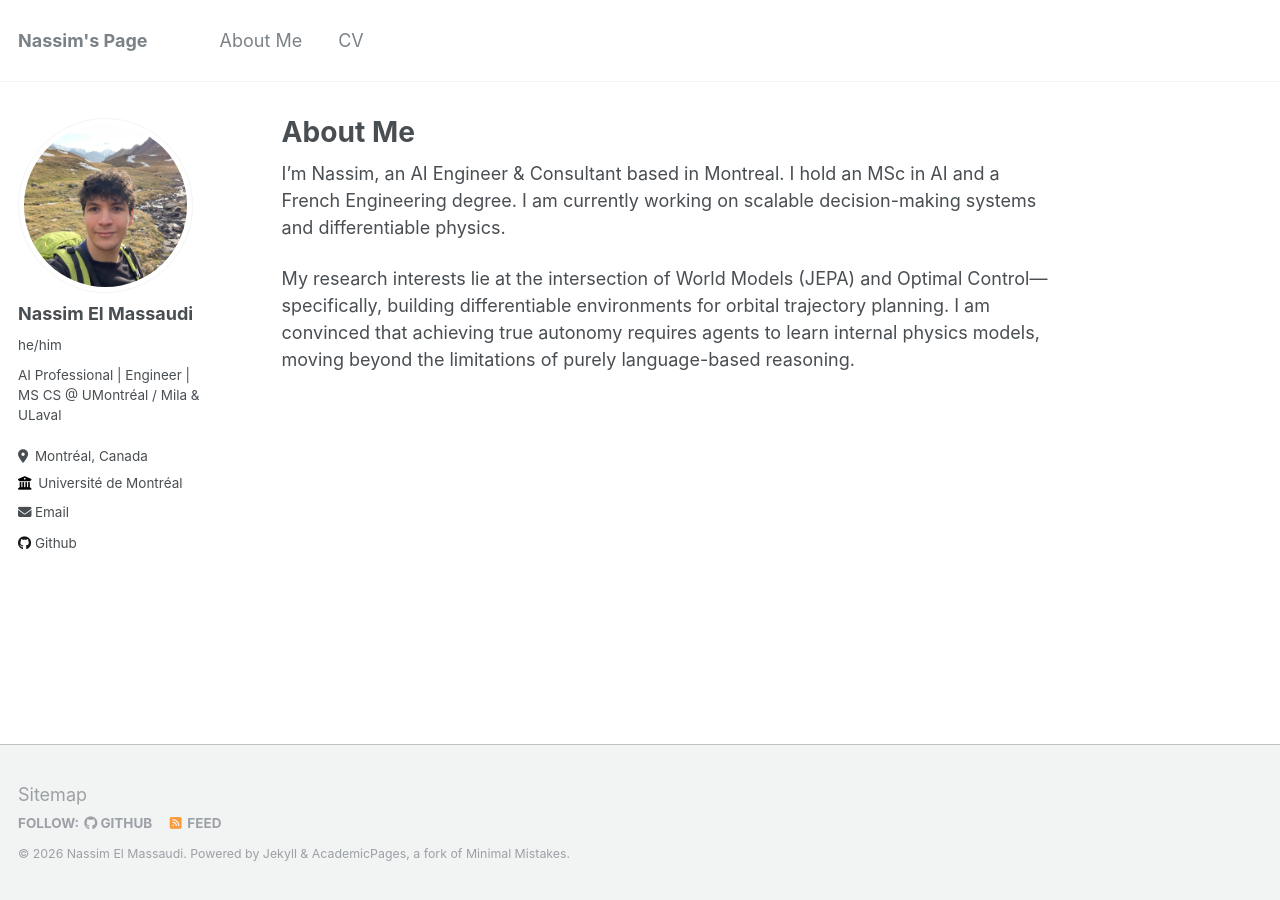
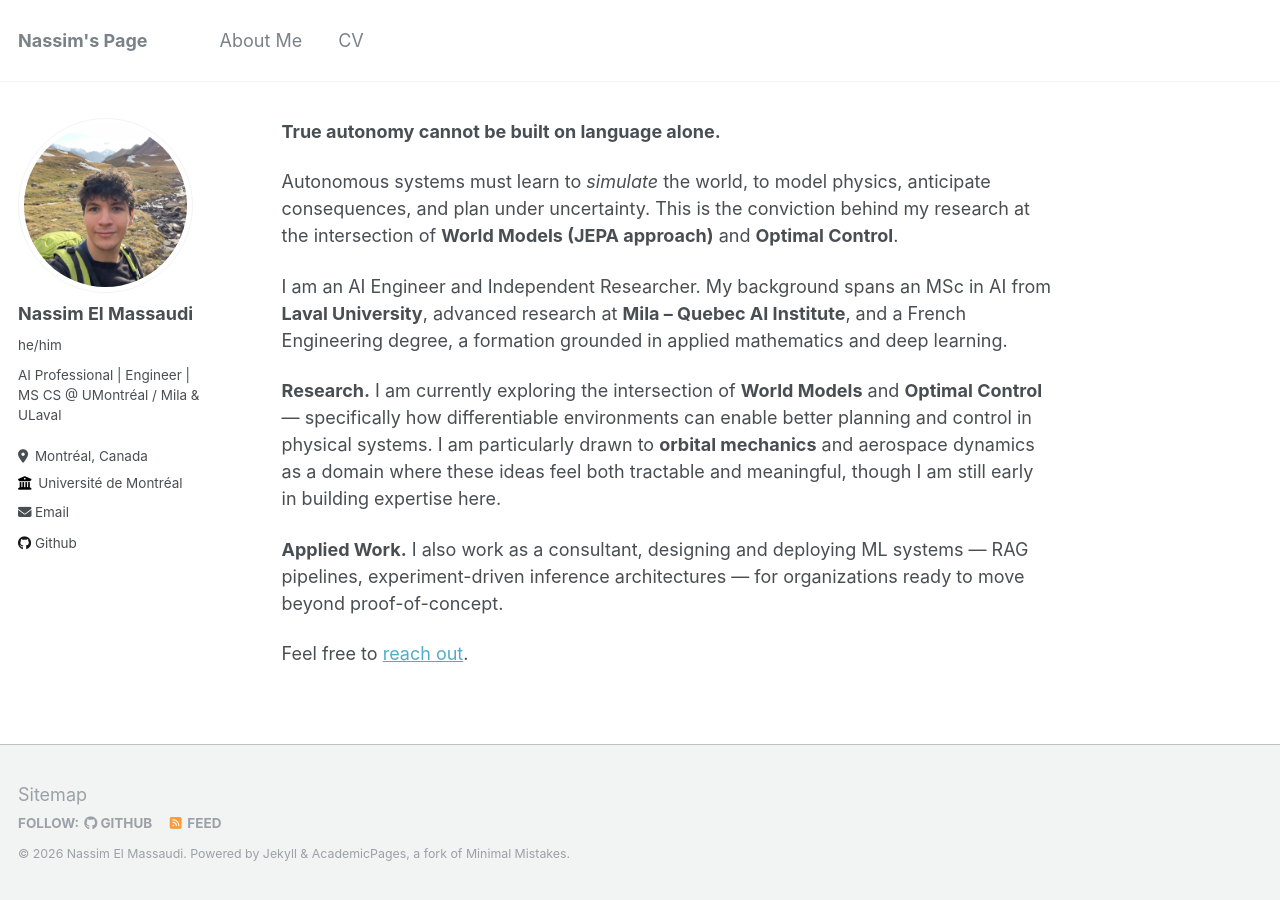
Before and after one commit to nassim-massaudi/nassim-massaudi.github.io, a Jekyll site: the page built from _pages/about.md, in a window 1280 px wide. Built offline with Jekyll 4.4.1, drawn with Linux system fonts in a browser that asks for light colours.

Commit message:
feat: update about me and CV pages

```diff
--- a/_pages/about.md
+++ b/_pages/about.md
@@ -1,12 +1,19 @@
 ---
 permalink: /
-title: "About Me"
 author_profile: true
 redirect_from:
   - /about/
   - /about.html
 ---
 
-I'm Nassim, an AI Engineer & Consultant based in Montreal. I hold an MSc in AI and a French Engineering degree. I am currently working on scalable decision-making systems and differentiable physics.
+**True autonomy cannot be built on language alone.**
 
-My research interests lie at the intersection of World Models (JEPA) and Optimal Control—specifically, building differentiable environments for orbital trajectory planning. I am convinced that achieving true autonomy requires agents to learn internal physics models, moving beyond the limitations of purely language-based reasoning.
+Autonomous systems must learn to *simulate* the world, to model physics, anticipate consequences, and plan under uncertainty. This is the conviction behind my research at the intersection of **World Models (JEPA approach)** and **Optimal Control**.
+
+I am an AI Engineer and Independent Researcher. My background spans an MSc in AI from **Laval University**, advanced research at **Mila – Quebec AI Institute**, and a French Engineering degree, a formation grounded in applied mathematics and deep learning.
+
+**Research.** I am currently exploring the intersection of **World Models** and **Optimal Control** — specifically how differentiable environments can enable better planning and control in physical systems. I am particularly drawn to **orbital mechanics** and aerospace dynamics as a domain where these ideas feel both tractable and meaningful, though I am still early in building expertise here.
+
+**Applied Work.** I also work as a consultant, designing and deploying ML systems — RAG pipelines, experiment-driven inference architectures — for organizations ready to move beyond proof-of-concept.
+
+Feel free to [reach out](mailto:nassim.massaudi@gmail.com).
```
Also changed, not shown: _pages/cv.md (line endings or trailing spaces).
